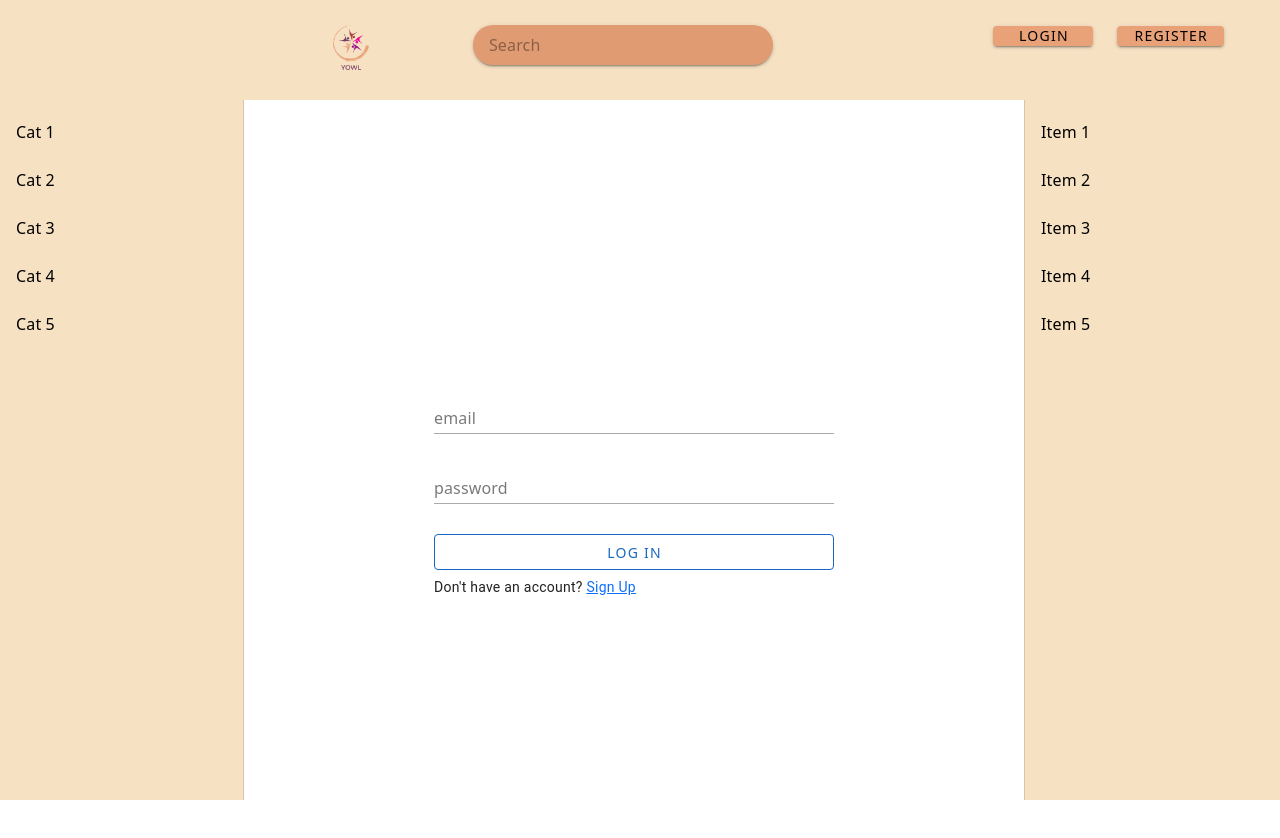
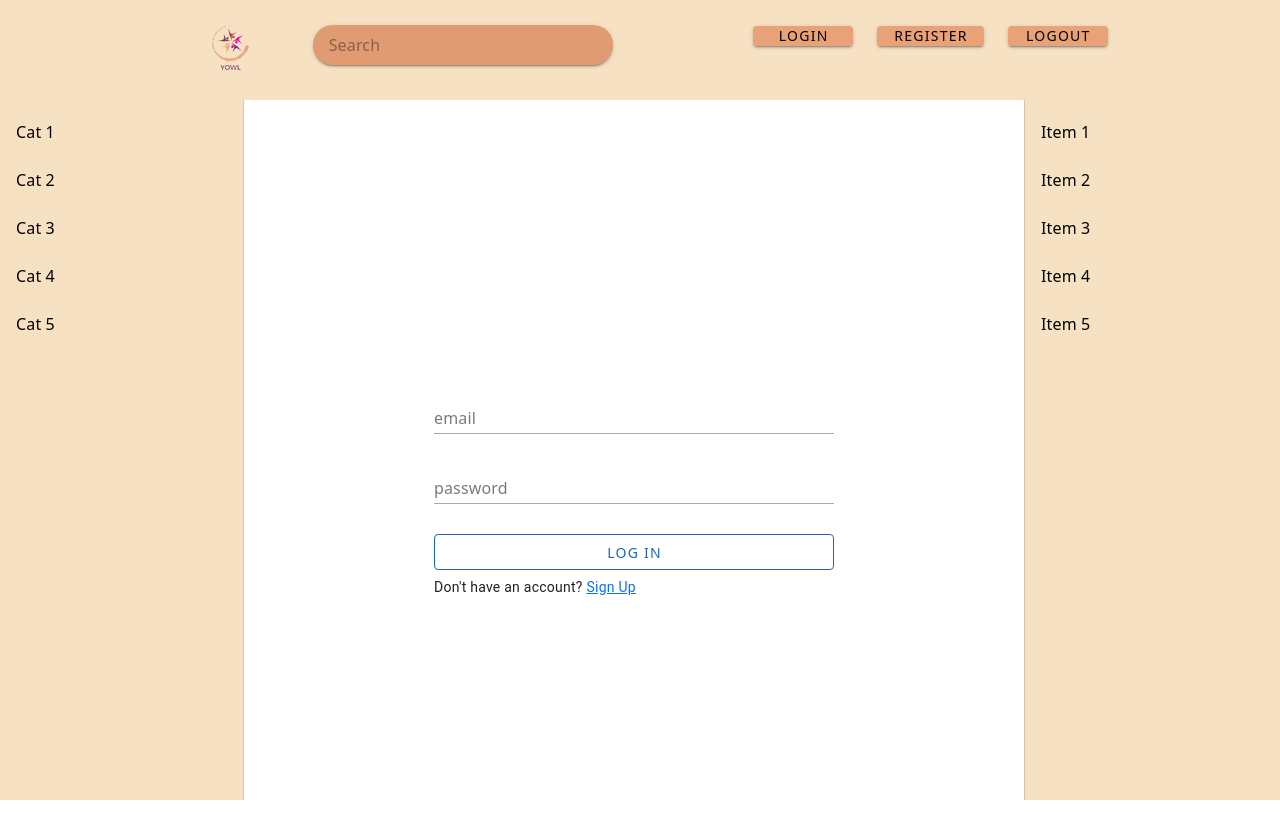
Before and after one commit to mishkaua/YOWL, a Vue app in the folder yowlo/: page /login in a window 1280 px wide. Shown: the top 838 px of the page. Built offline with nearby package versions, Linux system fonts and the light colour scheme; a web font is replaced by a local one; what vue-toast-notification would draw is missing.

Commit message:
ADDED: display user info test 2

```diff
--- a/yowlo/src/App.vue
+++ b/yowlo/src/App.vue
@@ -1,26 +1,42 @@
 <script setup>
-import { RouterLink, RouterView } from 'vue-router'
+import { RouterLink, RouterView, useRouter } from 'vue-router'
+import axios from 'axios';
+
+useRouter();
+/* const response = axios.post('/logout') */
+const router = useRouter();
+const logout = () => {
+  localStorage.removeItem('access_token')
+  axios.post('/logout')
+  .then(response => {
+    console.log('ma requête', response)
+    router.push({path:'/'})
+  })
+  .catch (error => {
+    console.log ('response', error)
+  })
+}
 </script>
 
 <template>
   <v-app id="inspire">
     <v-system-bar color="#F6E1C3" height=100>
       <v-container>
-        <v-row align-center justify="space-between" >
+        <v-row align-center justify="space-between">
           <v-spacer></v-spacer>
           <v-col>
             <router-link to="/">
-              <v-img src="/src/assets/yowlito.png" alt="logo" style ="max-height: 50px;"></v-img>
+              <v-img src="/src/assets/yowlito.png" alt="logo" style="max-height: 50px;"></v-img>
             </router-link>
           </v-col>
           <v-col cols="auto">
-            <v-text-field bg-color="#E9A178" density="compact"
-              hide-details rounded="pill" variant="solo-filled" placeholder="Search" style="min-width: 300px;"></v-text-field>
+            <v-text-field bg-color="#E9A178" density="compact" hide-details rounded="pill" variant="solo-filled"
+              placeholder="Search" style="min-width: 300px;"></v-text-field>
           </v-col>
           <v-spacer></v-spacer>
           <router-link to="/login">
             <v-col cols="auto">
-              <v-btn  height="20" min-width="100" color="#E9A178">
+              <v-btn height="20" min-width="100" color="#E9A178">
                 LOGIN
               </v-btn>
             </v-col>
@@ -33,19 +49,15 @@ import { RouterLink, RouterView } from 'vue-router'
               </v-btn>
             </router-link>
           </v-col>
+          <v-col cols="auto">
+            <v-btn @click="logout" height="20" min-width="100" color="#E9A178">
+              LOGOUT
+            </v-btn>
+          </v-col>
+          <v-spacer></v-spacer>
         </v-row>
       </v-container>
     </v-system-bar>
-
-    <!-- <v-navigation-drawer color="grey-lighten-3" rail>
-      <v-avatar class="d-block text-center mx-auto mt-4" color="grey-darken-1" size="36"></v-avatar>
-
-      <v-divider class="mx-3 my-5"></v-divider>
-
-      <v-avatar v-for="n in 6" :key="n" class="d-block text-center mx-auto mb-9" color="grey-lighten-1"
-        size="28"></v-avatar>
-    </v-navigation-drawer> -->
-
     <v-navigation-drawer width="244" color="#F6E1C3">
       <!-- <v-sheet color="grey-lighten-5" height="128" width="100%"></v-sheet> -->
 
@@ -73,11 +85,6 @@ import { RouterLink, RouterView } from 'vue-router'
         <v-list-item v-for="n in 5" :key="n" :title="`Item ${n}`" link></v-list-item>
       </v-list>
     </v-navigation-drawer>
-
-    <v-footer app height="72">
-      <!--  <v-text-field justify="right" bg-color="grey-lighten-1" class="overflow-hidden" density="compact" flat hide-details rounded="pill"
-        variant="solo-filled"></v-text-field> -->
-    </v-footer>
   </v-app>
 </template>
 
```
